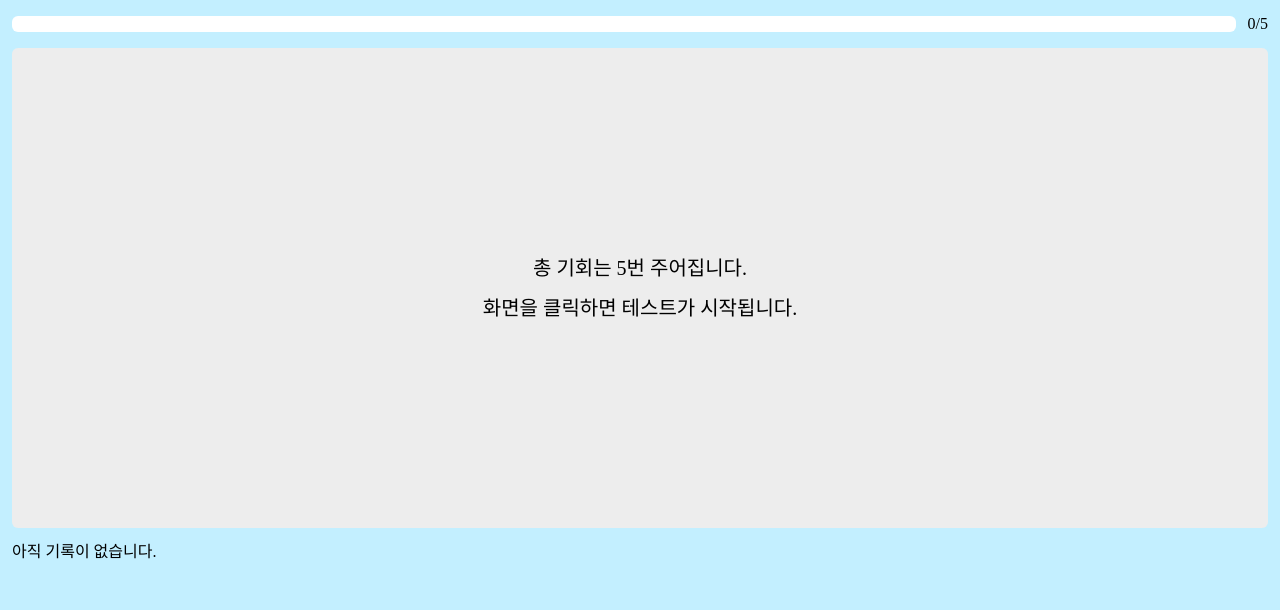
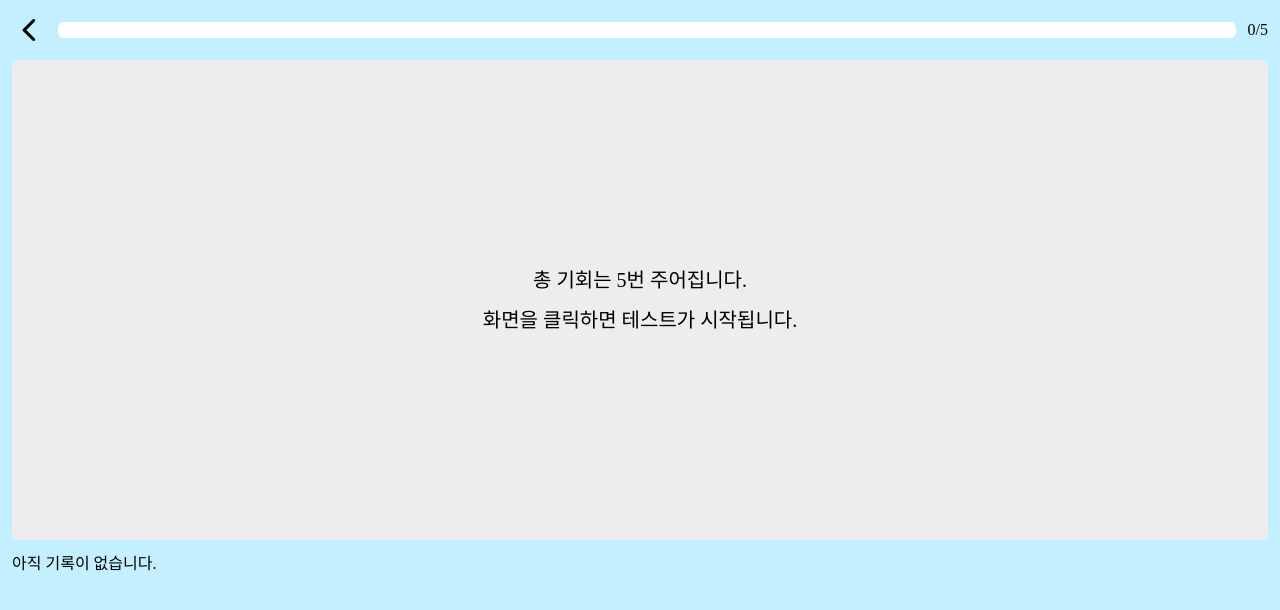
Before and after one commit to hyenee99/miniGame, a React (Vite) app: page /reactiontime in a window 1280 px wide. Shown: the top 610 px of the page. Built offline with nearby package versions, Linux system fonts and the light colour scheme; a web font is replaced by a local one.

Commit message:
feat: Home 버튼과 Replay 버튼 컴포넌트로 분리

```diff
--- /dev/null
+++ b/src/components/GameResultActions.jsx
@@ -0,0 +1,21 @@
+import Button from "./Button";
+
+export default function GameResultActions({ onHome, onReplay }) {
+  return (
+    <div className="flex gap-5">
+      <Button
+        text="Home"
+        width="w-40 sm:w-70"
+        height="h-15 sm:h-18"
+        color="#B3A7A7"
+        onClick={onHome}
+      />
+      <Button
+        text="Replay"
+        width="w-40 sm:w-70"
+        height="h-15 sm:h-18"
+        onClick={onReplay}
+      />
+    </div>
+  );
+}
--- a/src/components/ProgressBar.jsx
+++ b/src/components/ProgressBar.jsx
@@ -1,9 +1,17 @@
+import { IoIosArrowBack } from "react-icons/io";
+import { useNavigate } from "react-router-dom";
+
 export default function ProgressBar({ current, total }) {
   const progressPercent = (current / total) * 100;
+  const navigate = useNavigate();
 
   return (
     <div className="p-3 flex items-center gap-3">
-      <div className="rounded-md bg-white h-4 w-[95%] sm:w-full overflow-hidden">
+      <IoIosArrowBack
+        className="text-2xl sm:text-4xl cursor-pointer"
+        onClick={() => navigate(-1)}
+      />
+      <div className="rounded-md bg-white h-4 w-[90%] sm:w-full overflow-hidden">
         <div
           className="h-full bg-[#FFBCBC] transition-all duration-300 rounded-md"
           style={{ width: `${progressPercent}%` }}
--- a/src/pages/ResultPage.jsx
+++ b/src/pages/ResultPage.jsx
@@ -2,6 +2,7 @@ import { useLocation, useNavigate } from "react-router-dom";
 import Confetti from "react-confetti";
 import { useWindowSize } from "react-use";
 import Button from "../components/Button";
+import GameResultActions from "../components/GameResultActions";
 
 export default function ResultPage() {
   const location = useLocation();
@@ -13,21 +14,10 @@ export default function ResultPage() {
     <div className="flex flex-col gap-15">
       {success && <Confetti width={width} height={height} />}
       <p className="sm:text-3xl text-center">{message}</p>
-      <div className="flex gap-5">
-        <Button
-          text="Home"
-          width="w-40 sm:w-70"
-          height="h-15 sm:h-18"
-          color="#B3A7A7"
-          onClick={() => navigate("/select")}
-        />
-        <Button
-          text="Replay"
-          width="w-40 sm:w-70"
-          height="h-15 sm:h-18"
-          onClick={() => navigate("/guessnumber")}
-        />
-      </div>
+      <GameResultActions
+        onHome={() => navigate("/select")}
+        onReplay={() => navigate("/guessnumber")}
+      />
     </div>
   );
 }
```
